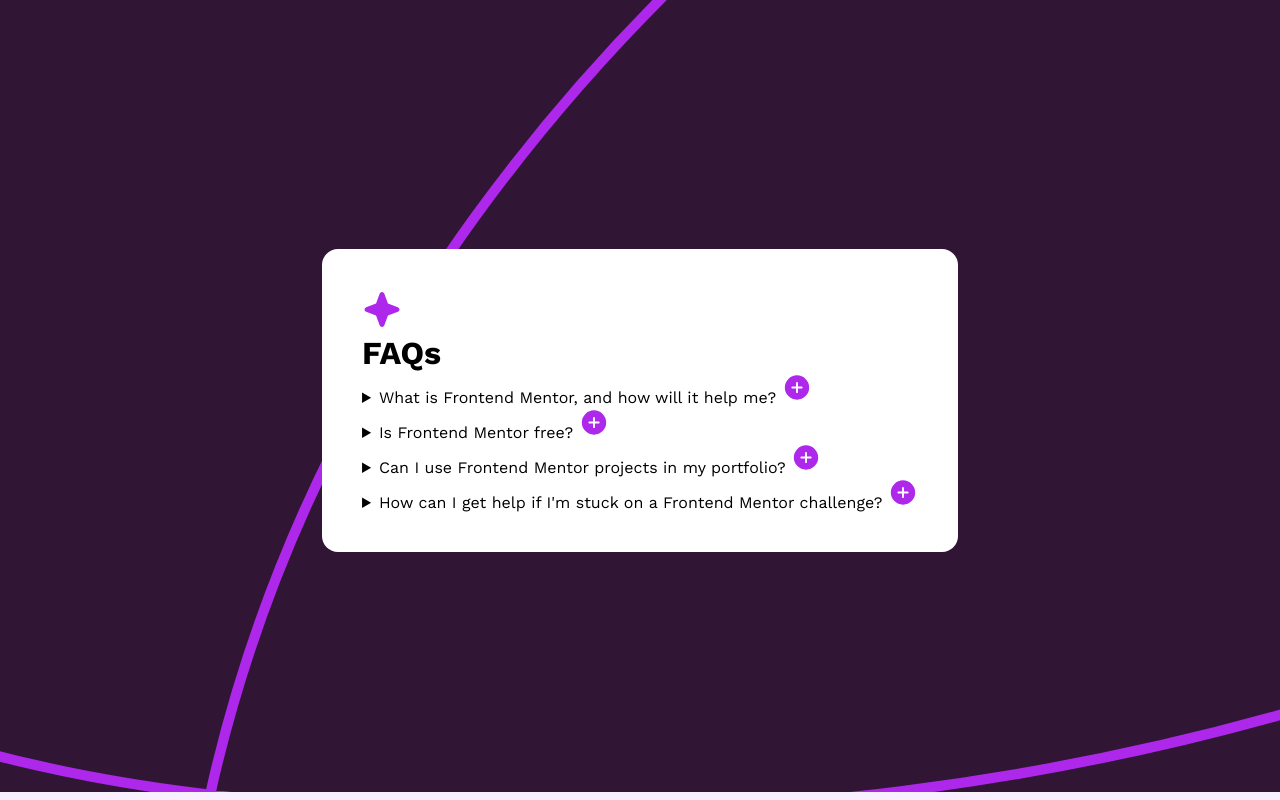
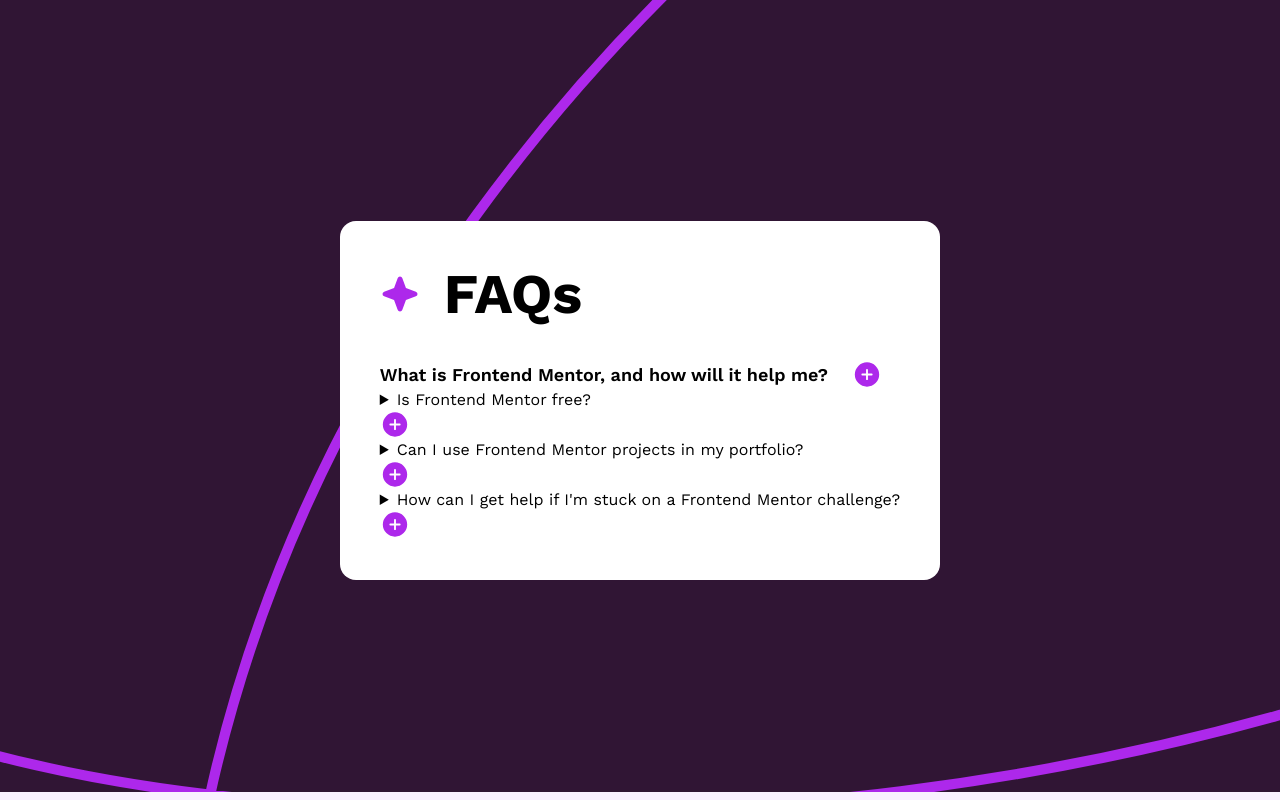
Before and after one commit to KrisvHeij/faq-accordion, a plain HTML site: page index.html in a window 1280 px wide. Drawn offline with nearby package versions, Linux system fonts and the light colour scheme.

Commit message:
Added styles for faq-item

```diff
--- a/index.html
+++ b/index.html
@@ -22,20 +22,21 @@
   </head>
   <body>
     <main>
-      <div>
-        <img src="./assets/images/icon-star.svg" alt="" />
-        <h1>FAQs</h1>
+      <div class="faq-header">
+        <img src="./assets/images/icon-star.svg" alt="" aria-hidden="true" />
+        <h1 class="text-preset-1">FAQs</h1>
       </div>
-      <details>
-        <summary>
+      <section>
+        <details class="faq-item">
+          <summary class="faq-item-question text-preset-2">
             What is Frontend Mentor, and how will it help me?
             <img src="./assets/images/icon-plus.svg" alt="" />
           </summary>
-        <p>
-          Frontend Mentor offers realistic coding challenges to help developers
-          improve their frontend coding skills with projects in HTML, CSS, and
-          JavaScript. It's suitable for all levels and ideal for portfolio
-          building.
+          <p class="faq-item-answer">
+            Frontend Mentor offers realistic coding challenges to help
+            developers improve their frontend coding skills with projects in
+            HTML, CSS, and JavaScript. It's suitable for all levels and ideal
+            for portfolio building.
           </p>
         </details>
         <details>
@@ -45,8 +46,8 @@
           </summary>
           <p>
             Yes, Frontend Mentor offers both free and premium coding challenges,
-          with the free option providing access to a range of projects suitable
-          for all skill levels.
+            with the free option providing access to a range of projects
+            suitable for all skill levels.
           </p>
         </details>
         <details>
@@ -56,8 +57,8 @@
           </summary>
           <p>
             Yes, you can use projects completed on Frontend Mentor in your
-          portfolio. It's an excellent way to showcase your skills to potential
-          employers!
+            portfolio. It's an excellent way to showcase your skills to
+            potential employers!
           </p>
         </details>
         <details>
@@ -67,10 +68,11 @@
           </summary>
           <p>
             The best place to get help is inside Frontend Mentor's Discord
-          community. There's a help channel where you can ask questions and seek
-          support from other community members.
+            community. There's a help channel where you can ask questions and
+            seek support from other community members.
           </p>
         </details>
+      </section>
     </main>
 
     <!-- FAQs
--- a/style.css
+++ b/style.css
@@ -20,12 +20,28 @@
   }
 }
 
+/* Typography classes */
+.text-preset-1 {
+  font-size: clamp(2rem, 0.5687rem + 6.1069vw, 3.5rem);
+  font-weight: 700;
+}
+
+.text-preset-2 {
+  font-size: clamp(1rem, 0.8807rem + 0.5089vw, 1.125rem);
+  font-weight: 600;
+}
+
 *,
 *::after,
 *::before {
   margin: 0;
   padding: 0;
   box-sizing: border-box;
+}
+
+img {
+  display: block;
+  max-width: 100%;
 }
 
 body {
@@ -46,3 +62,20 @@
   border-radius: clamp(0.5rem, calc(0.023rem + 2.036vw), 1rem);
   padding: clamp(1.5rem, calc(0.546rem + 4.071vw), 2.5rem);
 }
+
+.faq-header {
+  display: flex;
+  gap: var(--spacing-300);
+  margin-block-end: clamp(1.5rem, calc(1.023rem + 2.036vw), 2rem);
+}
+
+.faq-header img {
+  width: clamp(1.5rem, calc(0.546rem + 4.071vw), 2.5rem);
+  height: auto;
+}
+
+.faq-item-question {
+  display: flex;
+  align-items: center;
+  gap: var(--spacing-300);
+}
```
Lines whose indentation alone changed are shown as unchanged.
